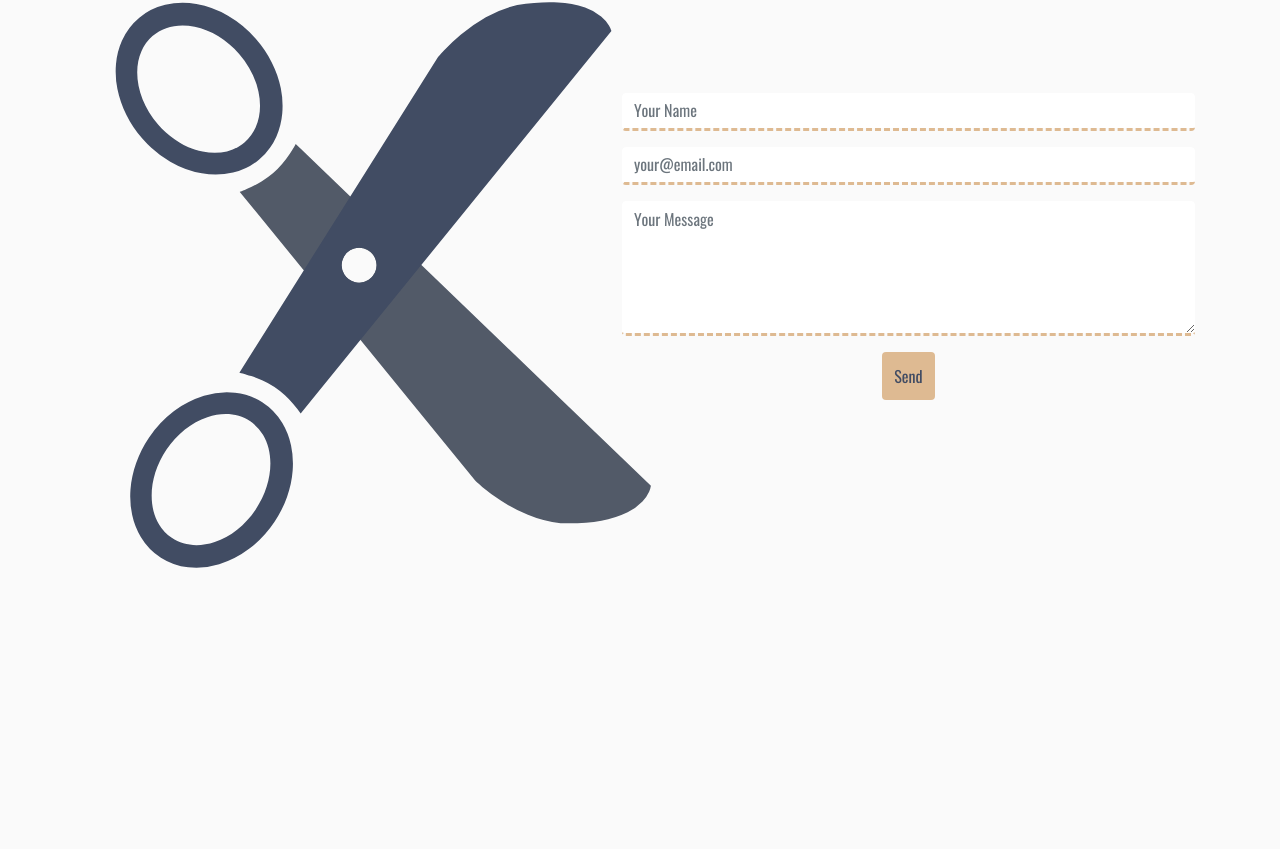
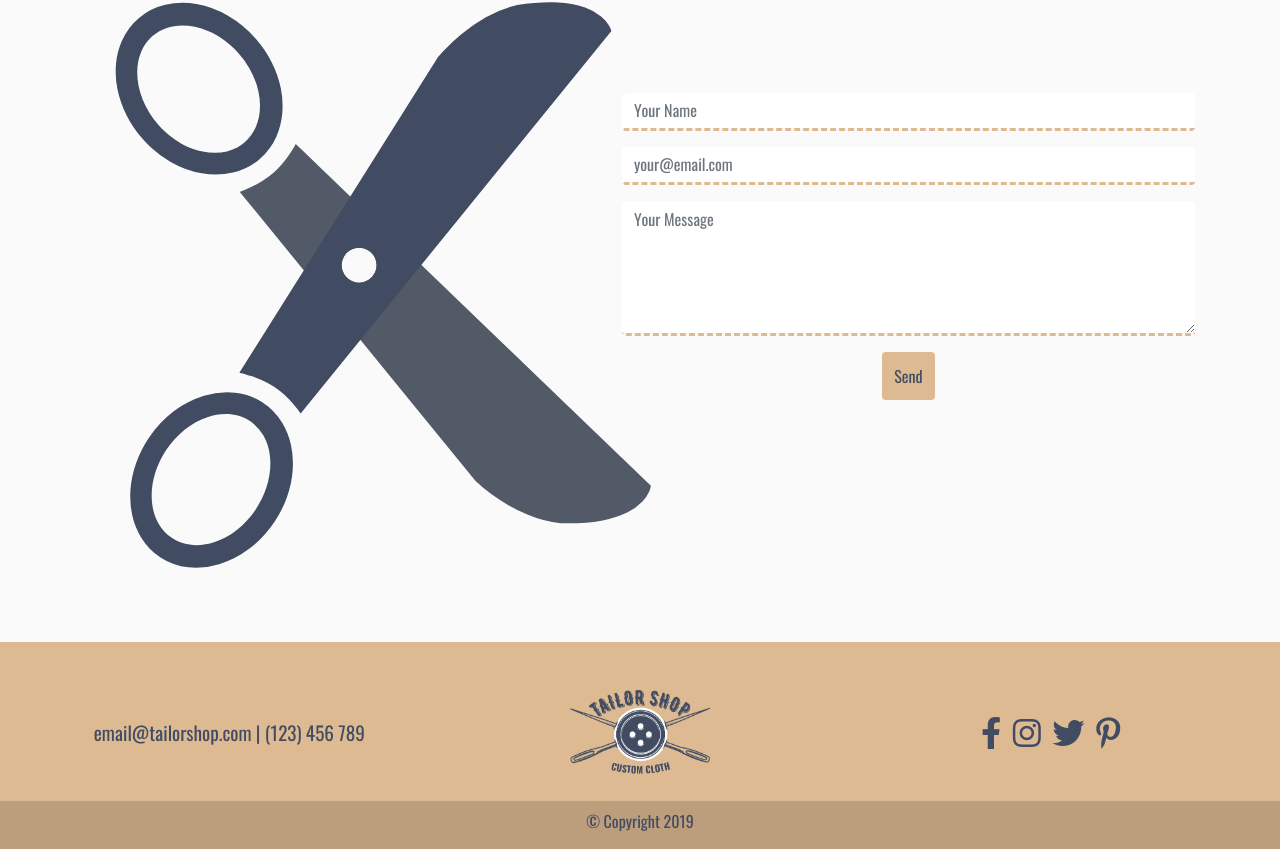
Before and after one commit to bit-01/tailorshop, a plain HTML site: page index.html in a window 1280 px wide. Shown: the part 3155-4004 px from the top of the page. Before the commit the page ends 3797 px from the top, so only its background shows below. Drawn offline with nearby package versions, Linux system fonts and the light colour scheme.

Commit message:
added footer to index

```diff
--- a/index.html
+++ b/index.html
@@ -165,6 +165,31 @@
                 </div>
             </div>
         </section>
+
+        <footer>
+            <div class="row pancho-bg eastBay-fg p-4 pt-3 m-0 justify-content-center">
+                <div class="col-lg-4 col-md-6 mt-4 d-flex justify-content-center align-items-center">
+                    <p class="m-0" style="height:max-content;font-size: 1.2rem">email@tailorshop.com | (123) 456 789</p>
+                </div>
+                <div class="col-lg-4 com-md-6 mt-4 d-flex justify-content-center">
+                    <a href="index.html">
+                        <img src="img/logo.png" width="140px">
+                    </a>
+                </div>
+                <div class="col-lg-4 col-md-6 mt-4 d-flex justify-content-center align-items-center">
+                    <div style="height: max-content">
+                        <a class="m-1" href="https://facebook.com"><i class="fab fa-facebook-f fa-2x"></i></a>
+                        <a class="m-1" href="https://instagram.com"><i class="fab fa-instagram fa-2x"></i></a>
+                        <a class="m-1" href="https://twitter.com"><i class="fab fa-twitter fa-2x"></i></a>
+                        <a class="m-1" href="https://pintreset.com"><i class="fab fa-pinterest-p fa-2x"></i></a>
+                    </div>
+                </div>
+            </div>
+            <div class="row m-0 eastBay-fg" style="background-color: #BD9E7C">
+                <p class="col-12 text-center mt-2">&copy; Copyright 2019</p>
+            </div>
+        </footer>
+
         <!-- jQuery -->
         <script src="https://code.jquery.com/jquery-3.3.1.slim.min.js" integrity="sha384-q8i/X+965DzO0rT7abK41JStQIAqVgRVzpbzo5smXKp4YfRvH+8abtTE1Pi6jizo" crossorigin="anonymous"></script>
         <!-- Popper.js -->
```
